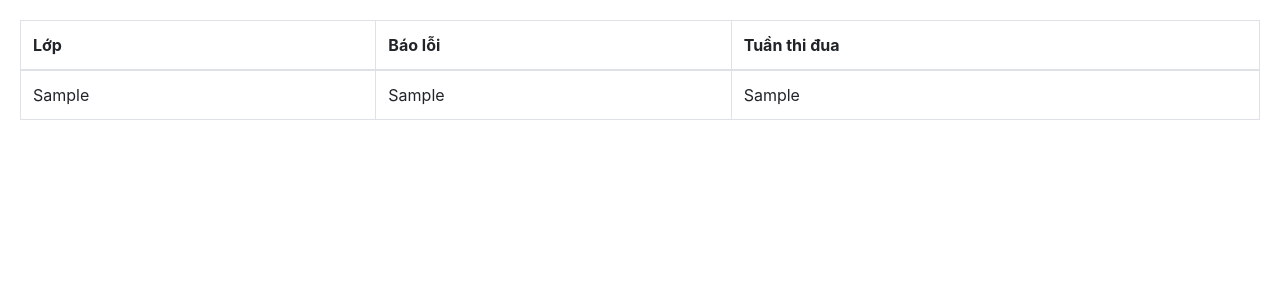
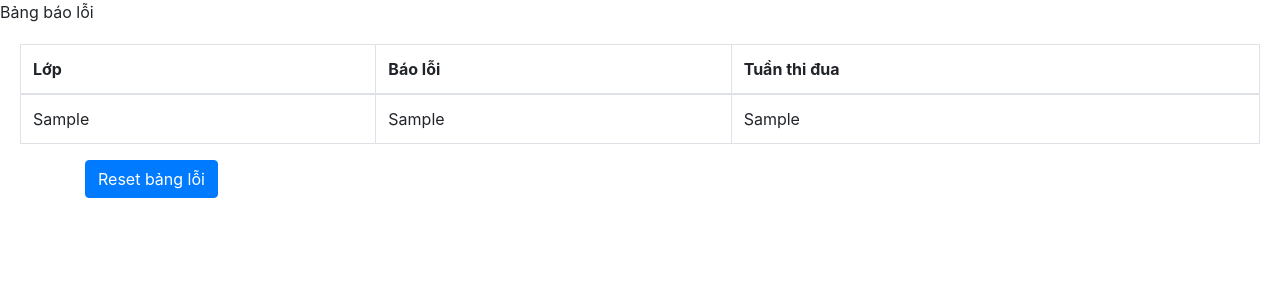
Before and after one commit to KhanhPhan8225/Back-end, a PHP site: page /nhanloi.php in a window 1280 px wide. Shown: the top 300 px of the page. Run offline with PHP 8.4, Linux system fonts and the light colour scheme; the visitor is signed in with stand-in values (Sample User, id 1); tables that the repository leaves empty or names only in its code hold one stand-in row (values such as "Sample post").

Commit message:
Update nhanloi.php

```diff
--- a/nhanloi.php
+++ b/nhanloi.php
@@ -1,5 +1,5 @@
 <?php
-include "class.database.php";
+require_once "class.database.php";
 global $conn;
 $result=mysqli_query($conn,"SELECT * FROM baoloi");
 ?>
@@ -13,11 +13,18 @@ $result=mysqli_query($conn,"SELECT * FROM baoloi");
 </head>
 <?php
         session_start();
-        if(empty($_SESSION['id_lop'])){
+        if($_SESSION['role']!=1){
             header('location:login.php');
         }
     ?>
+	<?php
+		if(isset($_POST["add"])){
+				$reset =mysqli_query($conn,"DELETE FROM baoloi");
+				$conn->close();
+            }
+	?>
 <body id="page-top">
+	<h>Bảng báo lỗi</h>
      <div class="card-body">
 		<div class="table-responsive">
 			<table class="table table-bordered" id="dataTable" width="100%" cellspacing="0">
@@ -41,6 +48,11 @@ $result=mysqli_query($conn,"SELECT * FROM baoloi");
 				</tbody>
 			</table>
 		</div>
+		<div class="container">
+			<form method="POST" action="">
+				<button type="submit" class="btn btn-primary" name="add">Reset bảng lỗi</button>
+			</form>
+		</div>
 	</div>
 </body>
 </html>
```
